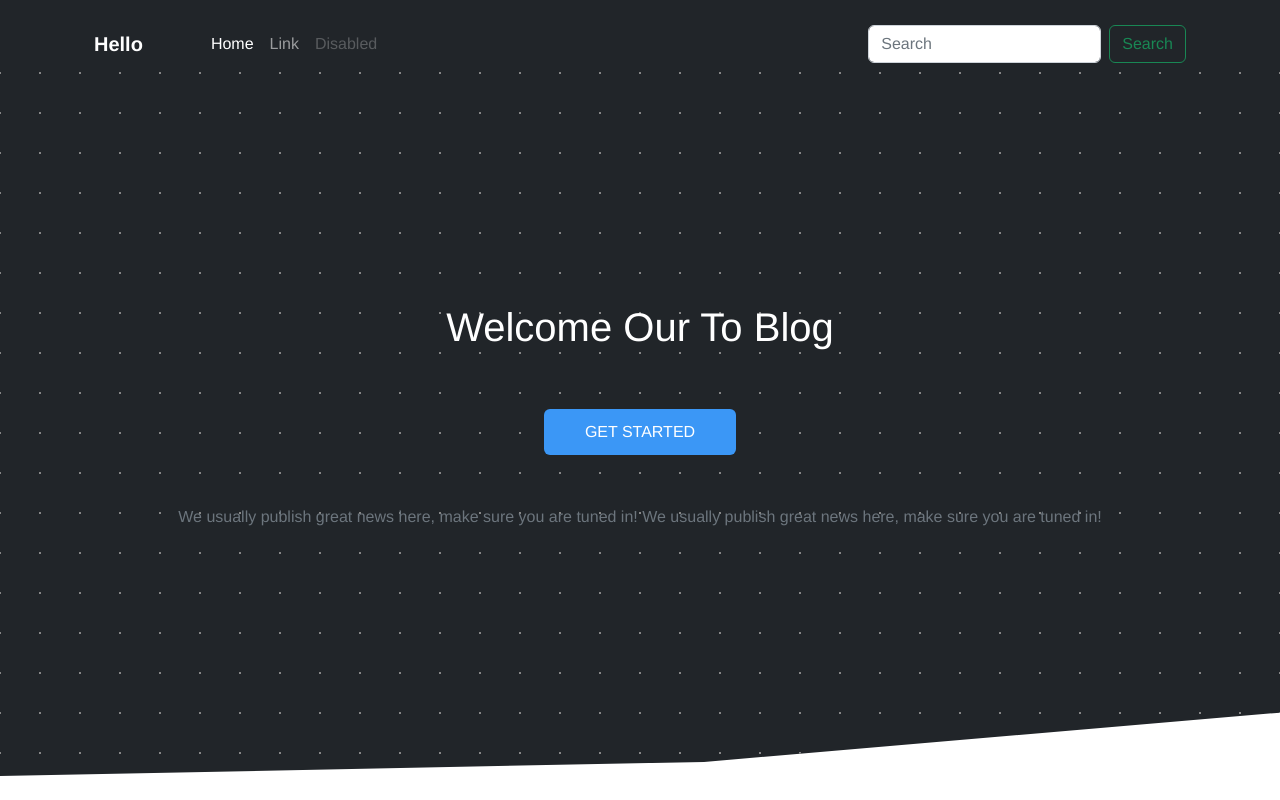
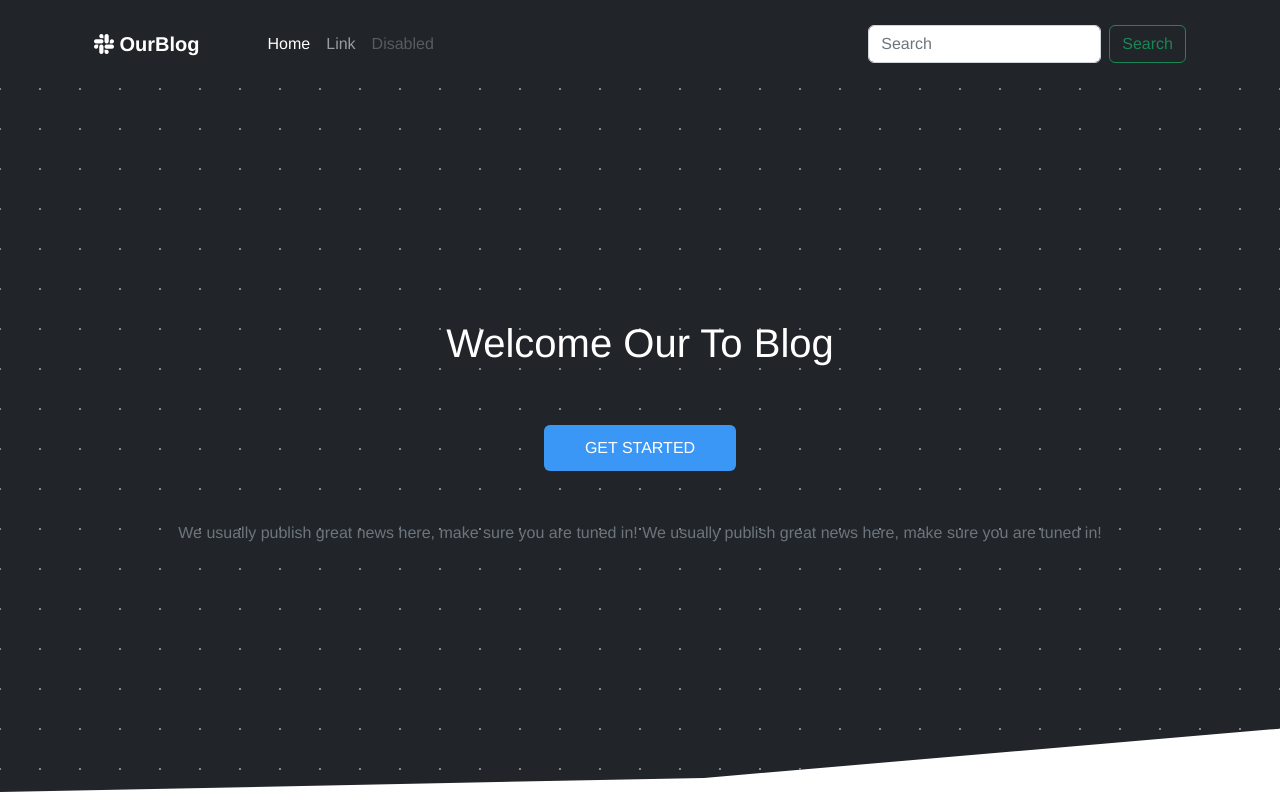
Before and after one commit to cupidarrow0417/LaraBlog, a Vue app in the folder frontend/: page / in a window 1280 px wide. Built offline with nearby package versions, Linux system fonts and the light colour scheme.

Commit message:
Component factory (navbar for now)

```diff
--- a/frontend/src/components/TheNavbar.vue
+++ b/frontend/src/components/TheNavbar.vue
@@ -2,12 +2,14 @@
     <div class="bg-dark">
         <div class="container">
             <div class="row">
-                <div class="col-12 mt-3">
+                <div class="col-12 my-3">
                     <nav
                         class="navbar navbar-expand-lg navbar-dark bg-dark text-white"
                     >
                         <div class="container-fluid">
-                            <a class="navbar-brand" href="#">Hello</a>
+                            <a class="navbar-brand" href="#">
+                                <i class="bi bi-slack"></i> OurBlog
+                            </a>
                             <button
                                 class="navbar-toggler"
                                 type="button"
```
